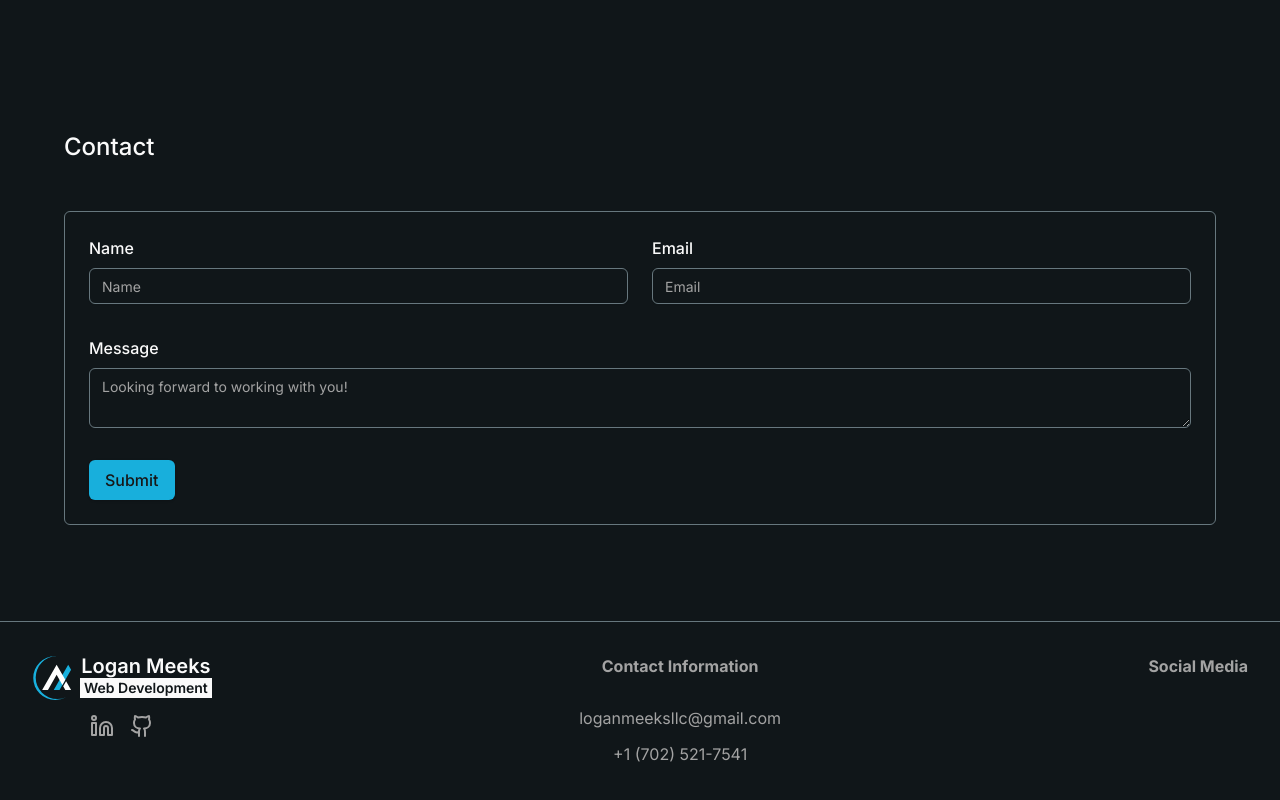
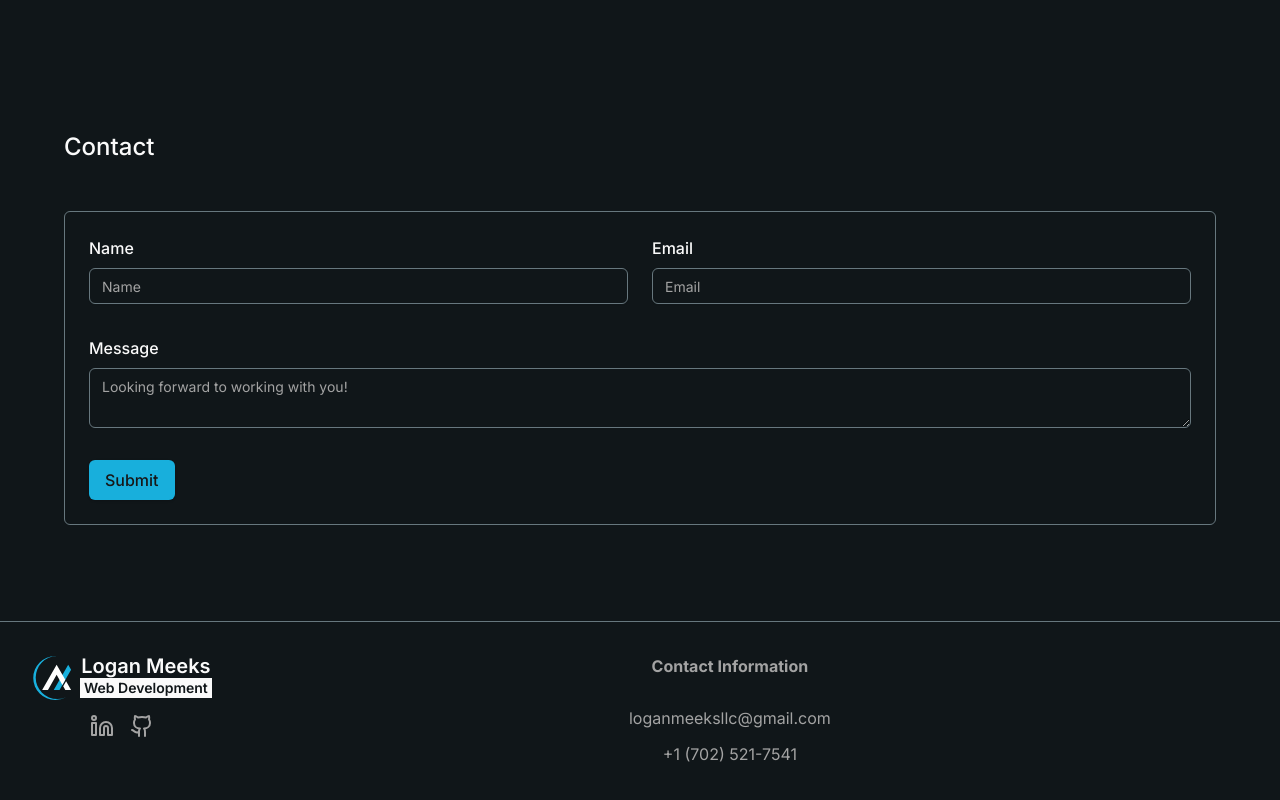
Before and after one commit to meeksdev/logan-meeks-portfolio-website, a Next.js app: page / in a window 1280 px wide. Shown: the part 2669-3469 px from the top of the page. Built offline with nearby package versions, Linux system fonts and the light colour scheme.

Commit message:
Added environment variable for emailjs code for security.

```diff
--- a/src/app/contactForm/contactForm.js
+++ b/src/app/contactForm/contactForm.js
@@ -42,7 +42,7 @@ export function ContactForm() {
         // Do something with the form values.
         // ✅ This will be type-safe and validated.
 
-        emailjs.send('contact-me-service', 'contact-me-form', values, { publicKey: 'VWBEw-ZfWtOWTBsxF' }).then(
+        emailjs.send('contact-me-service', 'contact-me-form', values, { publicKey: process.env.NEXT_PUBLIC_EMAILJS_PUBLIC_KEY }).then(
             () => {
                 console.log('Message sucessfully sent!');
                 form.reset();
--- a/src/app/footer/footer.js
+++ b/src/app/footer/footer.js
@@ -33,9 +33,7 @@ export default function Footer() {
                     +1 (702) 521-7541
                 </Link>
             </section>
-            <section>
-                <h1 className="font-bold pb-3 sm:pb-7">Social Media</h1>
-            </section>
+            <section>{/* <h1 className="font-bold pb-3 sm:pb-7">Social Media</h1> */}</section>
         </footer>
     );
 }
```
